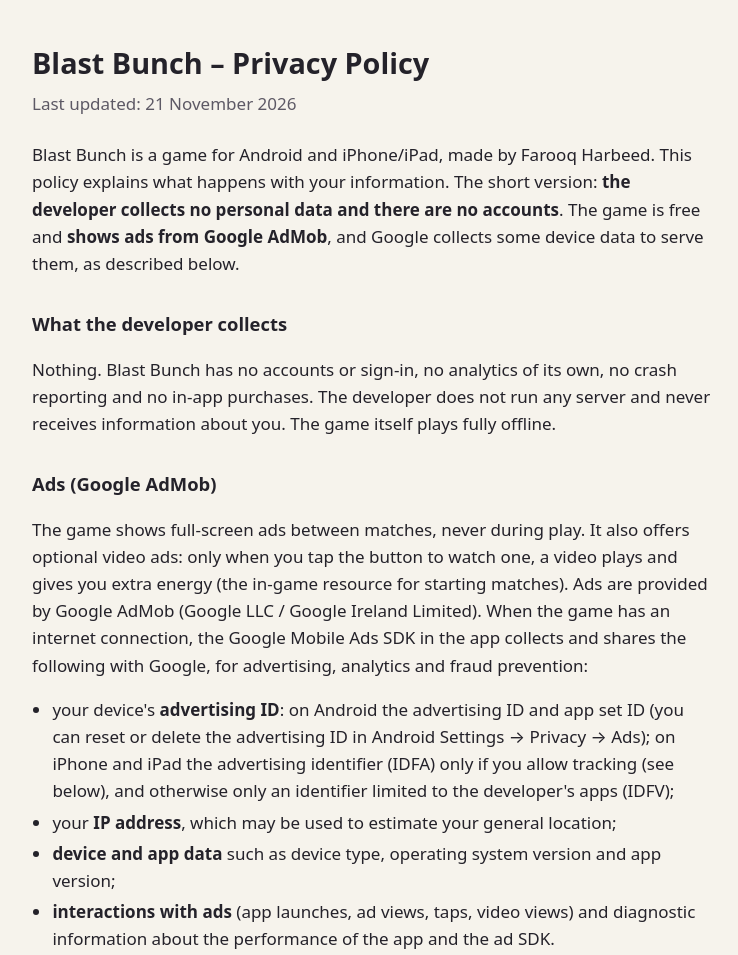
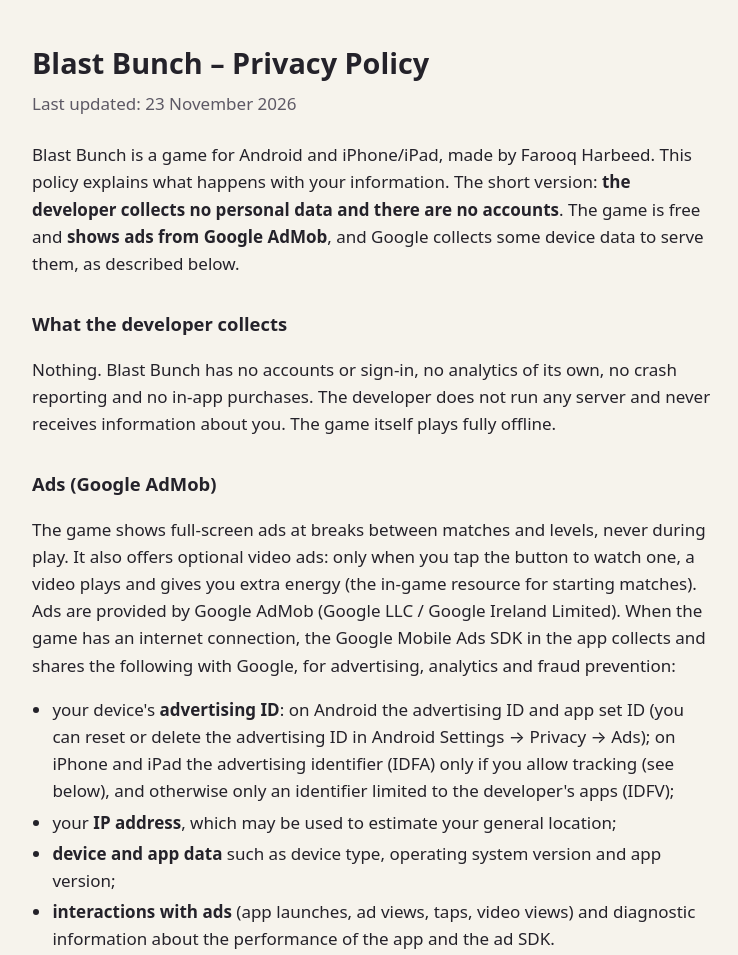
Before and after one commit to FarukHarbeed9/blastbunch-privacy, a plain HTML site: page index.html in a window 1280 px wide. Shown: the top 955 px of the page, without its empty margins (268-1006 px from the left). Drawn offline with Linux system fonts and the light colour scheme.

Commit message:
Privacy policy: ads at breaks between matches and levels, never during play
Co-Authored-By: Claude Opus 5.5 <noreply@anthropic.com>

```diff
--- a/index.html
+++ b/index.html
@@ -61,7 +61,7 @@
   <body>
     <main>
       <h1>Blast Bunch – Privacy Policy</h1>
-      <p class="updated">Last updated: 21 November 2026</p>
+      <p class="updated">Last updated: 23 November 2026</p>
 
       <p>
         Blast Bunch is a game for Android and iPhone/iPad, made by Farooq Harbeed. This policy
@@ -80,12 +80,12 @@
 
       <h2>Ads (Google AdMob)</h2>
       <p>
-        The game shows full-screen ads between matches, never during play. It also offers optional
-        video ads: only when you tap the button to watch one, a video plays and gives you extra
-        energy (the in-game resource for starting matches). Ads are provided by Google AdMob (Google
-        LLC / Google Ireland Limited). When the game has an internet connection, the Google Mobile
-        Ads SDK in the app collects and shares the following with Google, for advertising, analytics
-        and fraud prevention:
+        The game shows full-screen ads at breaks between matches and levels, never during play. It
+        also offers optional video ads: only when you tap the button to watch one, a video plays and
+        gives you extra energy (the in-game resource for starting matches). Ads are provided by
+        Google AdMob (Google LLC / Google Ireland Limited). When the game has an internet
+        connection, the Google Mobile Ads SDK in the app collects and shares the following with
+        Google, for advertising, analytics and fraud prevention:
       </p>
       <ul>
         <li>
```
